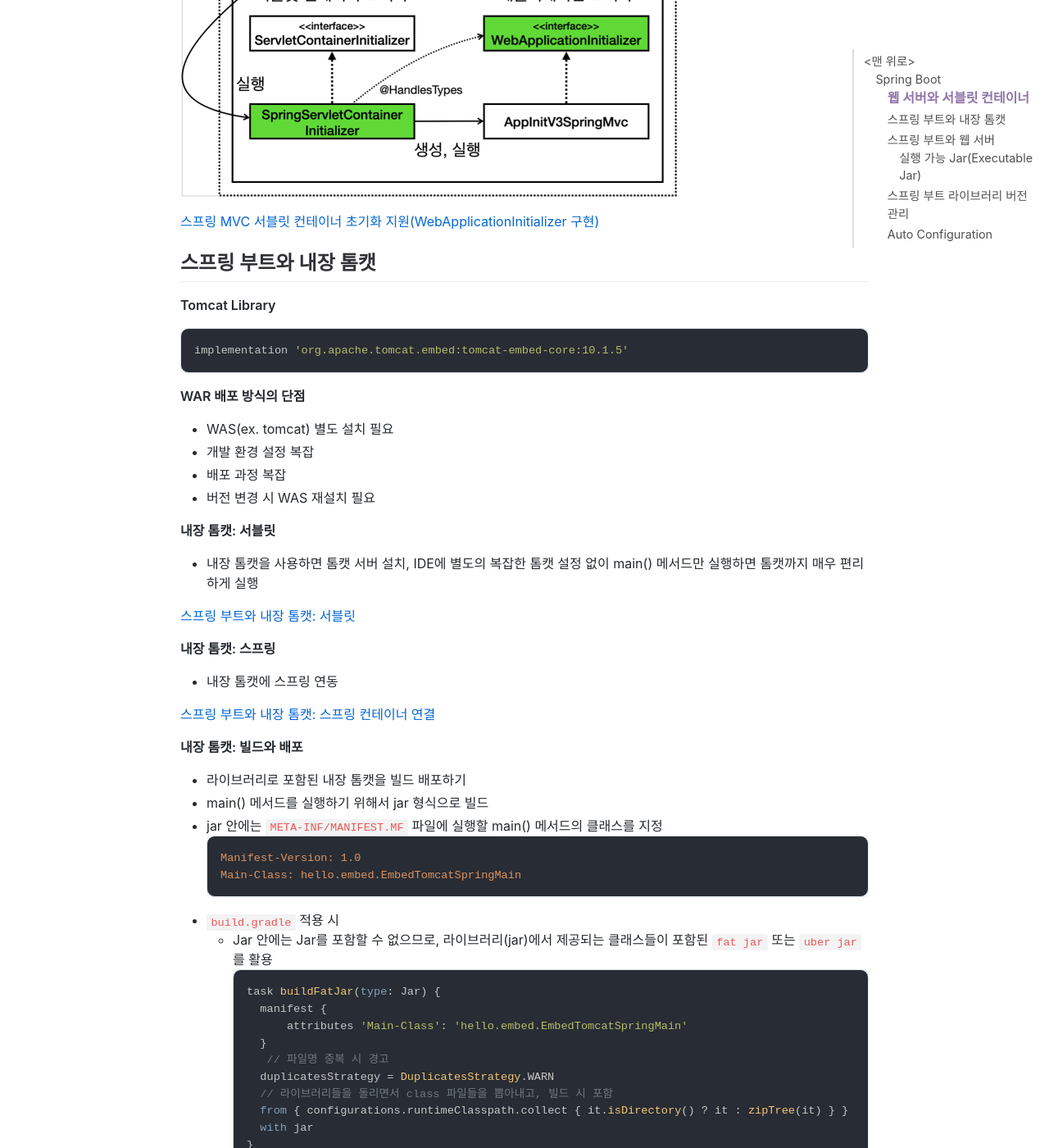
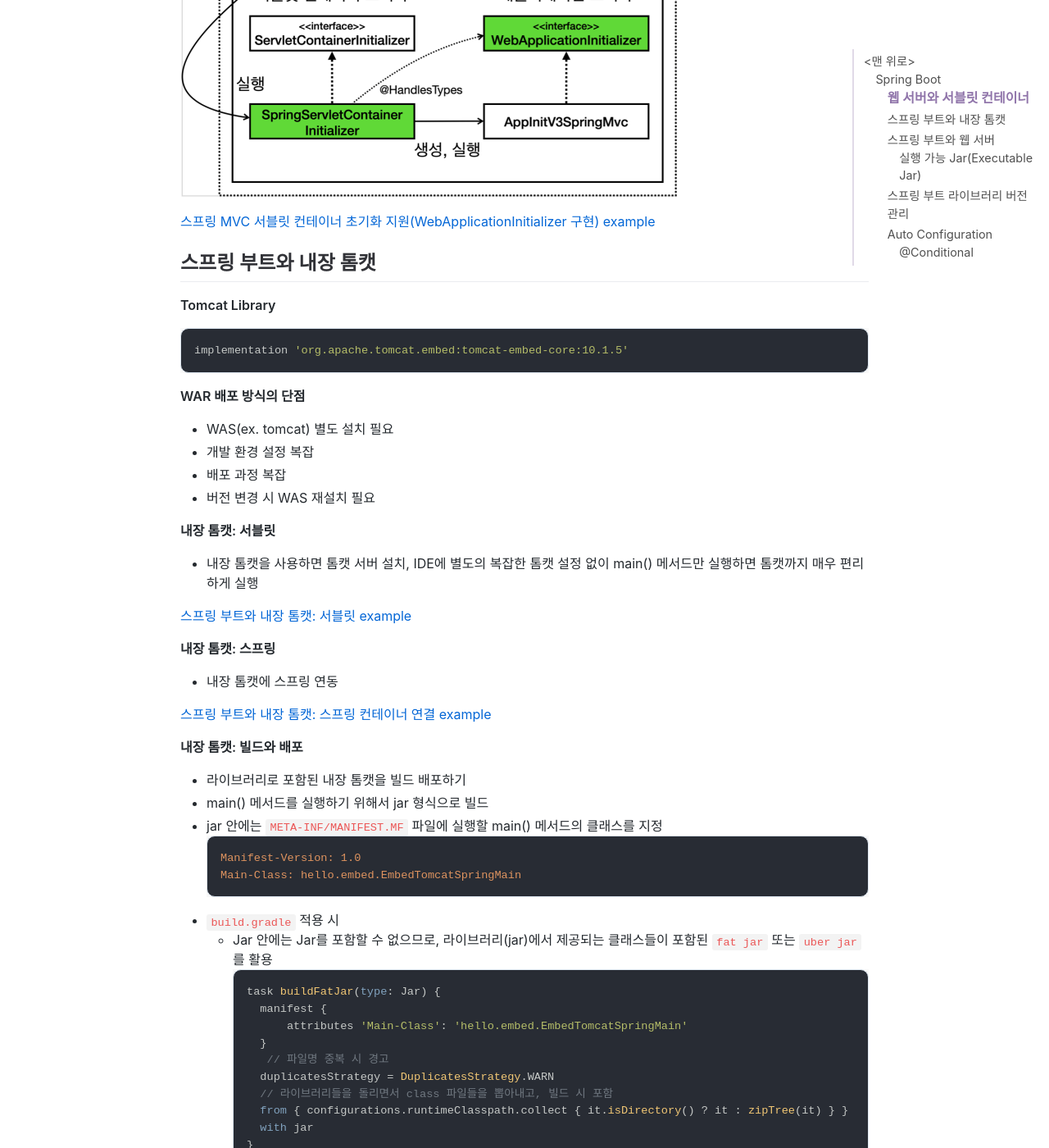
Before and after one commit to jihunparkme/jihunparkme.github.io, a Jekyll site: the page built from _posts/2023-04-06-spring-boot.md, in a window 1280 px wide and 1400 px high, scrolled down 3826 px. Shown: the whole window at 82% size. Built offline with Jekyll 4.4.1, drawn with Linux system fonts in a browser that asks for light colours; nearby versions of some CDN libraries; comment, search, counter and statistics services are not loaded; some of the changed text lies outside the part shown.

Commit message:
edit: contents

````diff
--- a/_posts/2023-04-06-spring-boot.md
+++ b/_posts/2023-04-06-spring-boot.md
@@ -76,7 +76,7 @@ ServletException;
 }
 ```
 
-[서블릿 컨테이너 초기화를 위한 설정](https://github.com/jihunparkme/Inflearn-Spring-Boot/commit/ac5cd44f85a8a2751ee73d641bf97b33943ffcf4)
+[서블릿 컨테이너 초기화를 위한 설정 example](https://github.com/jihunparkme/Inflearn-Spring-Boot/commit/ac5cd44f85a8a2751ee73d641bf97b33943ffcf4)
 
 ![Result](https://github.com/jihunparkme/jihunparkme.github.io/blob/master/post_img/spring-boot/servlet-container.png?raw=true 'Result')
 
@@ -94,7 +94,7 @@ ServletException;
 jakarta.servlet.ServletContainerInitializer 파일에 해당 클래스를 직접 지정해야 하지만, 애플리케이션 초기화는 특정 인터페이스만 구현하면 되는 편리함
 - 애플리케이션 초기화는 서블릿 컨테이너에 상관없이 원하는 모양으로 인터페이스 생성이 가능하여 애플리케이션 초기화 코드가 서블릿 컨테이너에 대한 의존을 줄일 수 있음
 
-[서블릿 컨테이너 / 애플리케이션 초기화](https://github.com/jihunparkme/Inflearn-Spring-Boot/commit/a64d0c2224db274f839d175ce626add47288c2f3)
+[서블릿 컨테이너 / 애플리케이션 초기화 example](https://github.com/jihunparkme/Inflearn-Spring-Boot/commit/a64d0c2224db274f839d175ce626add47288c2f3)
 
 **스프링 컨테이너 등록**
 
@@ -102,7 +102,7 @@ jakarta.servlet.ServletContainerInitializer 파일에 해당 클래스를 직접
 - 스프링MVC 컨트롤러를 스프링 컨테이너에 빈으로 등록하기
 - 스프링MVC를 사용하는데 필요한 디스패처 서블릿을 서블릿 컨테이너 등록하기
 
-[스프링 컨테이너 등록](https://github.com/jihunparkme/Inflearn-Spring-Boot/commit/309038cec60f458c80ab06bd86f650b80c3bc515)
+[스프링 컨테이너 등록 example](https://github.com/jihunparkme/Inflearn-Spring-Boot/commit/309038cec60f458c80ab06bd86f650b80c3bc515)
 
 **스프링 MVC 서블릿 컨테이너 초기화 지원**
 
@@ -124,7 +124,7 @@ public interface WebApplicationInitializer {
 
 ![Result](https://github.com/jihunparkme/jihunparkme.github.io/blob/master/post_img/spring-boot/WebApplicationInitializer.png?raw=true 'Result')
 
-[스프링 MVC 서블릿 컨테이너 초기화 지원(WebApplicationInitializer 구현)](https://github.com/jihunparkme/Inflearn-Spring-Boot/commit/75febc7e060a0f49b77090352ebf7e8732667ee5)
+[스프링 MVC 서블릿 컨테이너 초기화 지원(WebApplicationInitializer 구현) example](https://github.com/jihunparkme/Inflearn-Spring-Boot/commit/75febc7e060a0f49b77090352ebf7e8732667ee5)
 
 ## 스프링 부트와 내장 톰캣
 
@@ -145,13 +145,13 @@ implementation 'org.apache.tomcat.embed:tomcat-embed-core:10.1.5'
 
 - 내장 톰캣을 사용하면 톰캣 서버 설치, IDE에 별도의 복잡한 톰캣 설정 없이 main() 메서드만 실행하면 톰캣까지 매우 편리하게 실행
 
-[스프링 부트와 내장 톰캣: 서블릿](https://github.com/jihunparkme/Inflearn-Spring-Boot/commit/2de424bdf8f28456f739d918bca616b38fddc978)
+[스프링 부트와 내장 톰캣: 서블릿 example](https://github.com/jihunparkme/Inflearn-Spring-Boot/commit/2de424bdf8f28456f739d918bca616b38fddc978)
 
 **내장 톰캣: 스프링**
 
 - 내장 톰캣에 스프링 연동
 
-[스프링 부트와 내장 톰캣: 스프링 컨테이너 연결](https://github.com/jihunparkme/Inflearn-Spring-Boot/commit/31c8afb99b0a6ca1e0cd791695ba0c73fa48dc80)
+[스프링 부트와 내장 톰캣: 스프링 컨테이너 연결 example](https://github.com/jihunparkme/Inflearn-Spring-Boot/commit/31c8afb99b0a6ca1e0cd791695ba0c73fa48dc80)
 
 **내장 톰캣: 빌드와 배포**
 
@@ -183,7 +183,7 @@ implementation 'org.apache.tomcat.embed:tomcat-embed-core:10.1.5'
 
 **부트 클래스 만들어 보기**
 
-[스프링 부트와 내장 톰캣: 편리한 부트 클래스 만들기](https://github.com/jihunparkme/Inflearn-Spring-Boot/commit/b46935f67de40ee8a6a51f241e9daa51066c2a5e)
+[스프링 부트와 내장 톰캣: 편리한 부트 클래스 만들기 example](https://github.com/jihunparkme/Inflearn-Spring-Boot/commit/b46935f67de40ee8a6a51f241e9daa51066c2a5e)
 
 ## 스프링 부트와 웹 서버
 
@@ -388,7 +388,7 @@ public class JdbcTemplateAutoConfiguration {
 
 ---
 
-**@Conditional**
+### @Conditional
 
 - 특정 상황일 때만 특정 빈들을 등록해서 사용하도록 도와주는 기능
 - Condition 인터페이스를 구현해서 사용
````
Also changed, not shown: other parts of _posts/2023-04-06-spring-boot.md (+1 -1 lines).
